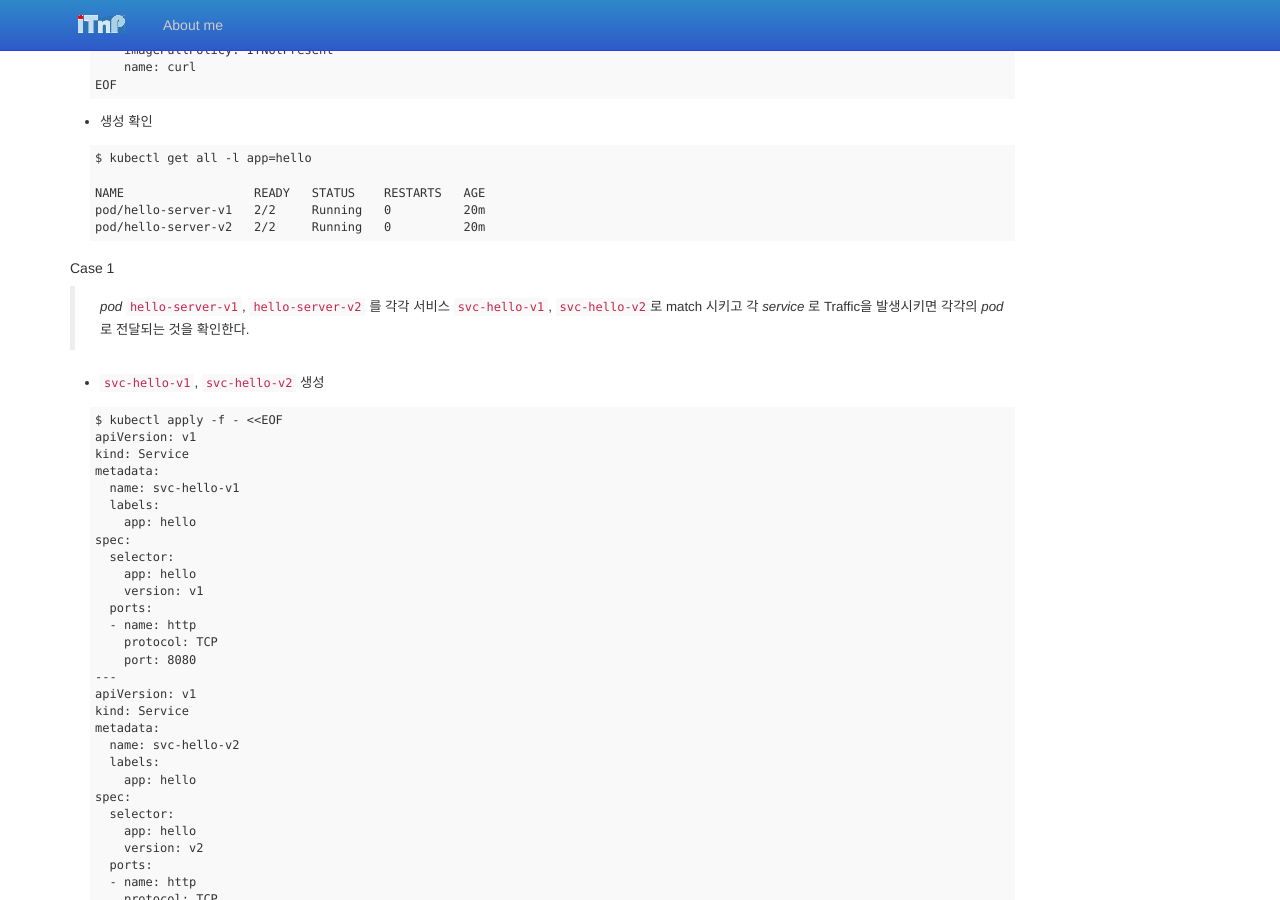
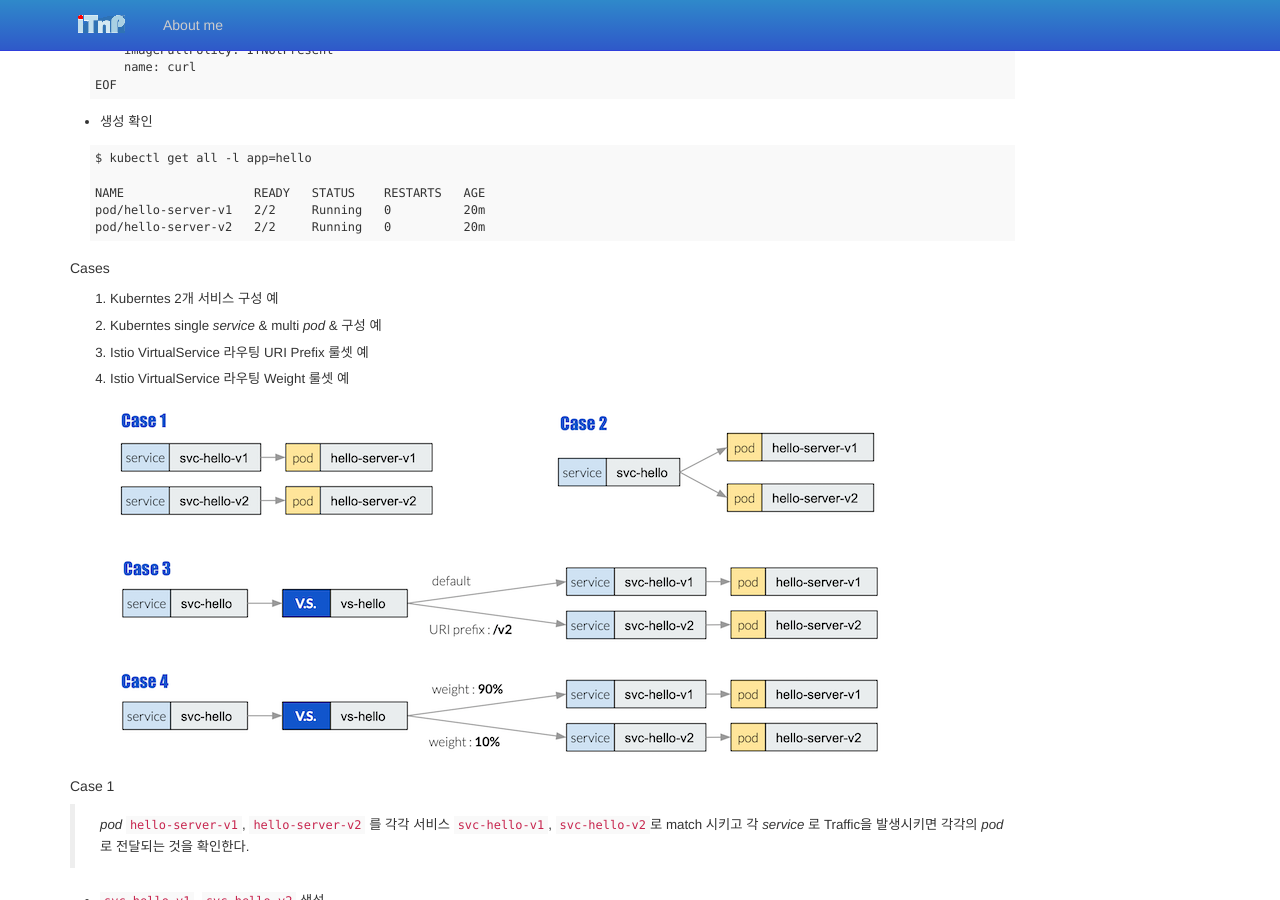
Before and after one commit to itnpeople/itnpeople.github.com, a Jekyll site: the page built from _posts/2019-07-24-virtualservice basic on istio.md, in a window 1280 px wide and 900 px high, scrolled down 971 px. Built offline with Jekyll 4.4.1, drawn with Linux system fonts in a browser that asks for light colours.

Commit message:
modified

```diff
--- a/_posts/2019-07-24-virtualservice basic on istio.md
+++ b/_posts/2019-07-24-virtualservice basic on istio.md
@@ -74,6 +74,17 @@ NAME                  READY   STATUS    RESTARTS   AGE
 pod/hello-server-v1   2/2     Running   0          20m
 pod/hello-server-v2   2/2     Running   0          20m
 ~~~
+
+
+### Cases
+
+1. Kuberntes 2개 서비스 구성 예
+1. Kuberntes single _service_ & multi _pod_ & 구성 예
+1. Istio VirtualService 라우팅 URI Prefix  룰셋 예
+1. Istio VirtualService 라우팅 Weight 룰셋 예
+
+![Cases](/resources/img/post/istio-virtualservice-case.png)
+
 
 ### Case 1
 > _pod_ `hello-server-v1`, `hello-server-v2` 를 각각 서비스 `svc-hello-v1`, `svc-hello-v2`로 match 시키고  각 _service_ 로 Traffic을 발생시키면 각각의 _pod_ 로 전달되는 것을 확인한다.
```
Also changed, not shown: resources/img/post/istio-virtualservice-case.png (added).
